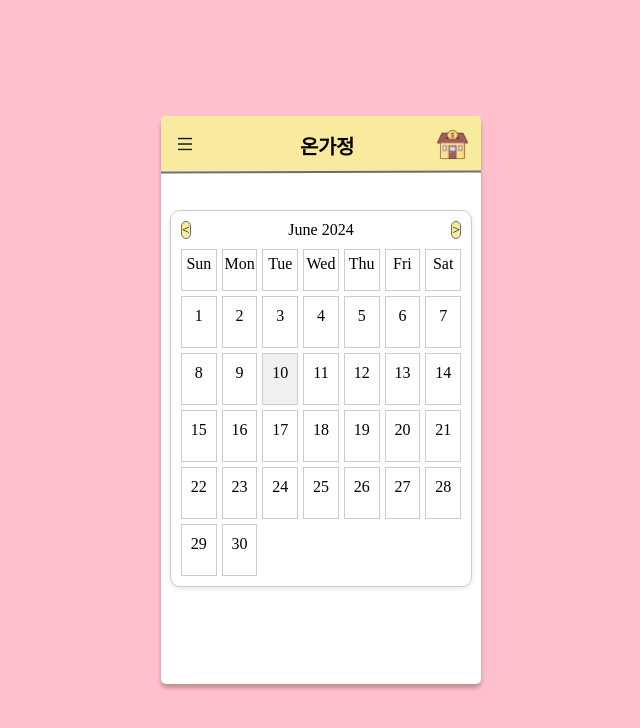
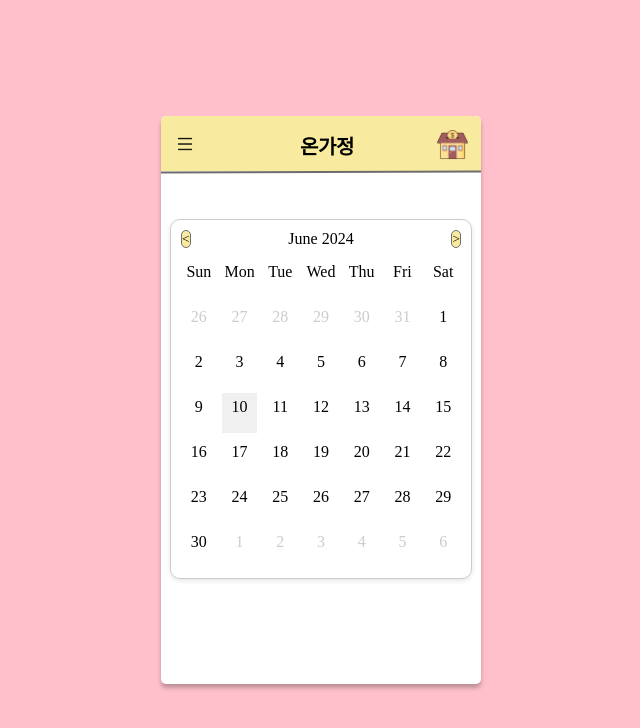
Before and after one commit to Kwon9302/AccountBook, a Vue app: page /calendar in a window 1280 px wide. Shown: the top 728 px of the page, without its empty margins (319-959 px from the left). Built offline with nearby package versions, Linux system fonts and the light colour scheme; a web font is replaced by a local one.

Commit message:
calendar 세부사항 및 레이아웃 수정

```diff
--- a/src/components/CalendarPage.vue
+++ b/src/components/CalendarPage.vue
@@ -8,6 +8,13 @@
       </div>
       <div class="days">
         <div v-for="(day, index) in days" :key="index" class="day">
+          {{ day }}
+        </div>
+        <div
+          v-for="(day, index) in previousMonthDays"
+          :key="'prev' + index"
+          class="day previous-month"
+        >
           {{ day }}
         </div>
         <div
@@ -31,6 +38,18 @@
             </div>
           </div>
         </div>
+        <div
+          v-for="(day, index) in nextMonthDays"
+          :key="'next' + index"
+          class="day next-month"
+        >
+          {{ day }}
+        </div>
+        <div
+          v-for="index in emptyCells"
+          :key="'empty' + index"
+          class="day empty-cell"
+        ></div>
       </div>
     </div>
   </div>
@@ -46,12 +65,11 @@ const currentDate = new Date();
 const currentYear = ref(currentDate.getFullYear());
 const currentMonthIndex = ref(currentDate.getMonth());
 
+const firstDayOfMonth = computed(() => {
+  return new Date(currentYear.value, currentMonthIndex.value, 1).getDay();
+});
+
 const daysInMonth = computed(() => {
-  const firstDayOfMonth = new Date(
-    currentYear.value,
-    currentMonthIndex.value,
-    1
-  );
   const lastDayOfMonth = new Date(
     currentYear.value,
     currentMonthIndex.value + 1,
@@ -64,12 +82,51 @@ const daysInMonth = computed(() => {
   return days;
 });
 
+const previousMonthDays = computed(() => {
+  const firstDay = firstDayOfMonth.value;
+  if (firstDay === 0) return [];
+  const lastDayOfPrevMonth = new Date(
+    currentYear.value,
+    currentMonthIndex.value,
+    0
+  ).getDate();
+  const days = [];
+  for (
+    let i = lastDayOfPrevMonth - firstDay + 1;
+    i <= lastDayOfPrevMonth;
+    i++
+  ) {
+    days.push(i);
+  }
+  return days;
+});
+
+const nextMonthDays = computed(() => {
+  const totalDays = previousMonthDays.value.length + daysInMonth.value.length;
+  const nextDaysCount = totalDays % 7 === 0 ? 0 : 7 - (totalDays % 7);
+  const days = [];
+  for (let i = 1; i <= nextDaysCount; i++) {
+    days.push(i);
+  }
+  return days;
+});
+
 const currentMonth = computed(() => {
   const options = { month: 'long', year: 'numeric' };
   return new Date(
     currentYear.value,
     currentMonthIndex.value
   ).toLocaleDateString(undefined, options);
+});
+
+const emptyCells = computed(() => {
+  const totalCells = 42; // 6 weeks * 7 days = 42 cells for a full month view
+  return (
+    totalCells -
+    (previousMonthDays.value.length +
+      daysInMonth.value.length +
+      nextMonthDays.value.length)
+  );
 });
 
 function previousMonth() {
@@ -102,7 +159,6 @@ function isToday(day) {
 const days = ['Sun', 'Mon', 'Tue', 'Wed', 'Thu', 'Fri', 'Sat'];
 
 function hasMoneyEntry(day) {
-  // 해당 날짜에 돈 항목이 있는지 확인
   const entries = store.states.manageList.filter((entry) => {
     const entryDate = new Date(entry.date);
     return (
@@ -115,7 +171,6 @@ function hasMoneyEntry(day) {
 }
 
 function getMoneyEntries(day) {
-  // 해당 날짜의 돈 항목 가져오기
   return store.states.manageList.filter((entry) => {
     const entryDate = new Date(entry.date);
     return (
@@ -157,18 +212,13 @@ function getMoneyEntries(day) {
   display: grid;
   grid-template-columns: repeat(7, 1fr);
   gap: 5px;
+  /* 고정된 크기로 설정 */
+  grid-template-rows: repeat(6, 1fr); /* 6주를 고정으로 설정 */
 }
 
-.day {
-  border: 1px solid #ccc;
+.day,
+.date {
   padding: 5px 0;
-  text-align: center;
-  height: 30px;
-}
-
-.date {
-  border: 1px solid #ccc;
-  padding: 10px 0;
   text-align: center;
   height: 30px;
 }
@@ -180,4 +230,13 @@ function getMoneyEntries(day) {
 .money-amount {
   font-size: 8px;
 }
+
+.previous-month,
+.next-month {
+  color: #ccc;
+}
+
+.empty-cell {
+  background-color: transparent;
+}
 </style>
```
